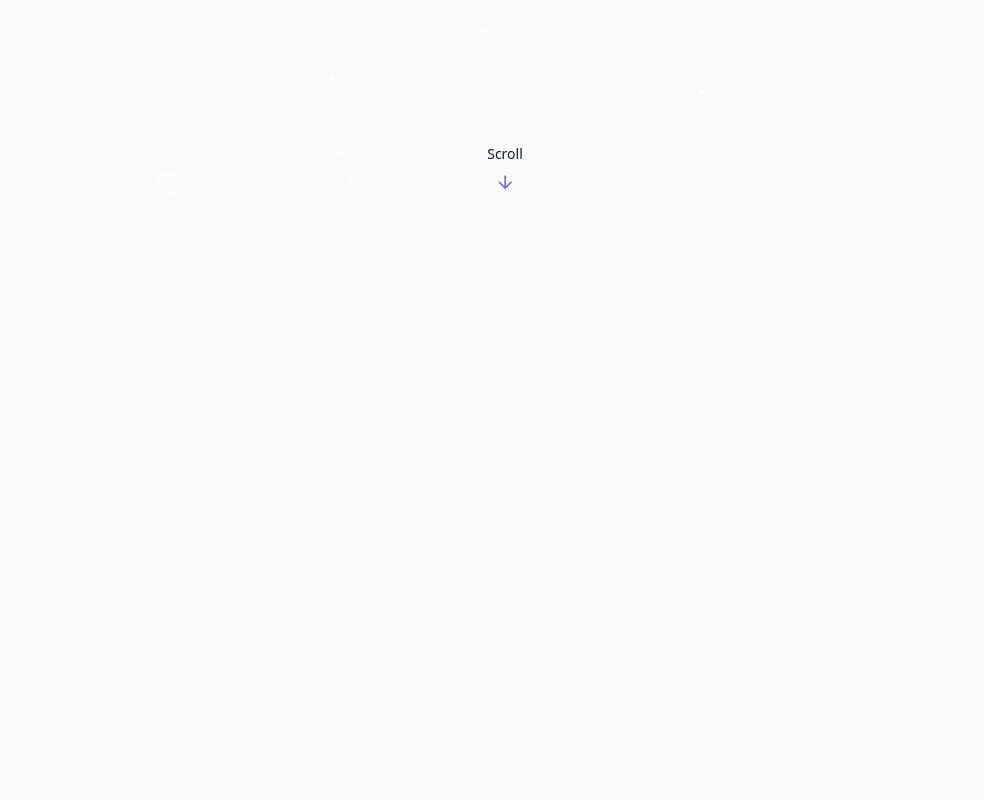
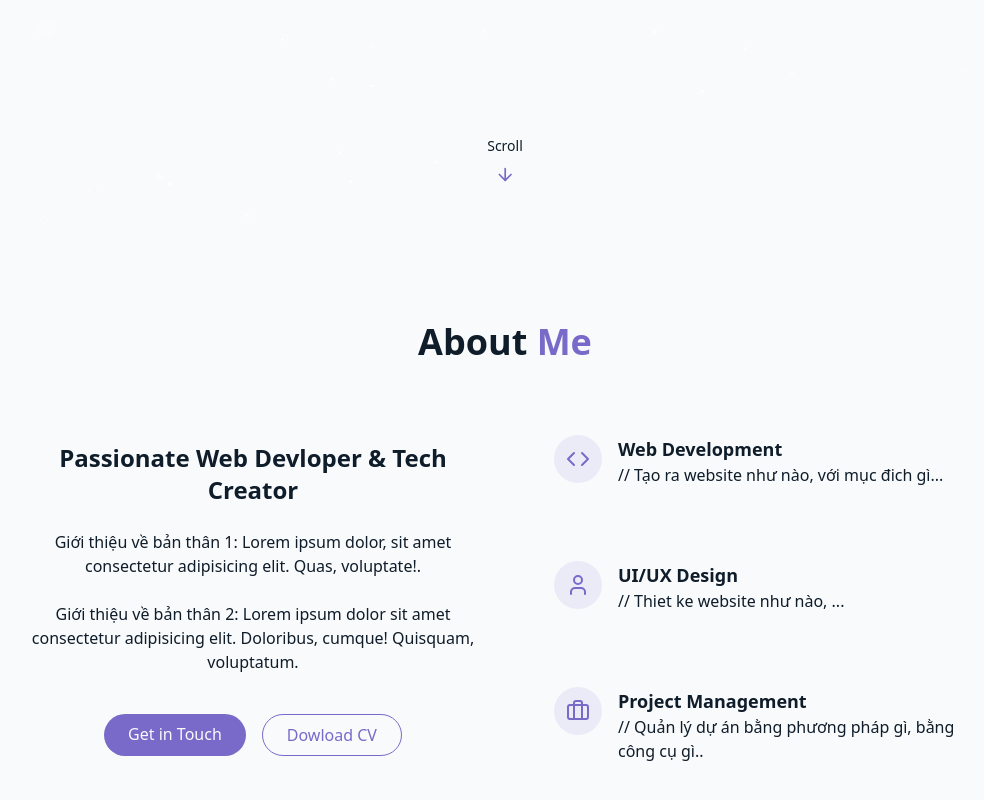
Before and after one commit to TCyril/Project1, a React (Vite) app in the folder vite-project/: page / in a window 1280 px wide. Shown: the part 574-1374 px from the top of the page, without its empty margins (135-1119 px from the left). Before the commit the page ends 800 px from the top, so only its background shows below. Built offline with nearby package versions, Linux system fonts and the light colour scheme.

Commit message:
Add AboutSection

```diff
--- a/vite-project/src/Components/AboutSection.jsx
+++ b/vite-project/src/Components/AboutSection.jsx
@@ -0,0 +1,82 @@
+import { Briefcase, Code, User } from "lucide-react";
+
+
+export const AboutSection = () => {
+    return (
+        <section id = "about" className="py-24 px-4 relative">
+            <div className="container mx-auto max-w-5xl">
+                <h2 className="text-3xl md:text-4xl font-bold mb-12 text-center">
+                    About <span className="text-primary"> Me</span>
+                </h2>
+
+                <div className="grid grid-cols-1 md:grid-cols-2 gap-12 items-center">
+                    <div className="space-y-6">
+                        <h3 className="text-2xl font-semibold">
+                            Passionate Web Devloper & Tech Creator
+                        </h3>
+
+                        <p className="text-muted-foreground">
+                            Giới thiệu về bản thân 1: Lorem ipsum dolor, sit amet consectetur adipisicing elit. Quas, voluptate!.
+                        </p>
+
+                        <p className="text-muted-foreground">
+                            Giới thiệu về bản thân 2: Lorem ipsum dolor sit amet consectetur adipisicing elit. Doloribus, cumque! Quisquam, voluptatum.
+                        </p>
+
+                        <div className="flex flex-col sm:flex-row gap-4 pt-4 justify-center">
+                            <a href="#contact" className="cosmic-button">
+                                Get in Touch
+                            </a>
+
+                            {/*Gắn link cv để dowload*/}
+                            <a href="" className="px-6 py-2 rounded-full border border-primary text-primary hover:bg-primary/10 transition-colors duration-300">
+                                Dowload CV
+                            </a>
+                        </div>
+                    </div>
+
+                    <div className="grid grid-cols-1 gap-6">
+                        <div className="gradient-border p-6 card-hover">
+                            <div className="flex items-start gap-4">
+                                <div className="p-3 rounded-full bg-primary/10">
+                                    <Code className="w-6 h-6 text-primary" />
+                                </div>
+
+                                <div className="text-left">
+                                    <h4 className="font-semibold text-lg">Web Development</h4>
+                                    <p className="text-muted-foreground"> // Tạo ra website như nào, với mục đich gì...</p>
+                                </div>
+                            </div>
+                        </div>
+                        <div className="gradient-border p-6 card-hover">
+                            <div className="flex items-start gap-4">
+                                <div className="p-3 rounded-full bg-primary/10">
+                                    <User className="w-6 h-6 text-primary" />
+                                </div>
+
+
+                                    <div className="text-left">
+                                        <h4 className="font-semibold text-lg">UI/UX Design</h4>
+                                        <p className="text-muted-foreground"> // Thiet ke website như nào, ...</p>
+                                    </div>
+                            </div>
+                        </div>
+                        <div className="gradient-border p-6 card-hover">
+                            <div className="flex items-start gap-4">
+                                <div className="p-3 rounded-full bg-primary/10">
+                                    <Briefcase className="w-6 h-6 text-primary" />
+                                </div>
+
+                                <div className="text-left">
+                                        <h4 className="font-semibold text-lg">Project Management</h4>
+                                        <p className="text-muted-foreground"> // Quản lý dự án bằng phương pháp gì, bằng công cụ gì..</p>
+                                    </div>
+                            </div>
+                        </div>
+                    </div>
+
+                </div>
+            </div>
+        </section>
+    );
+}
--- a/vite-project/src/Pages/Home.jsx
+++ b/vite-project/src/Pages/Home.jsx
@@ -2,6 +2,7 @@
 import { StarBackground } from "@/Components/StarBackground";
 import { Navbar } from "@/Components/Navbar";
 import { HeroSection } from "@/Components/HeroSection";
+import { AboutSection } from "@/Components/AboutSection";
 
 export const Home = () => {
     return (
@@ -17,6 +18,7 @@
         {/* Main Content */}
         <main>
             <HeroSection />
+            <AboutSection />
         </main>
 
         {/* Footer */}
```
